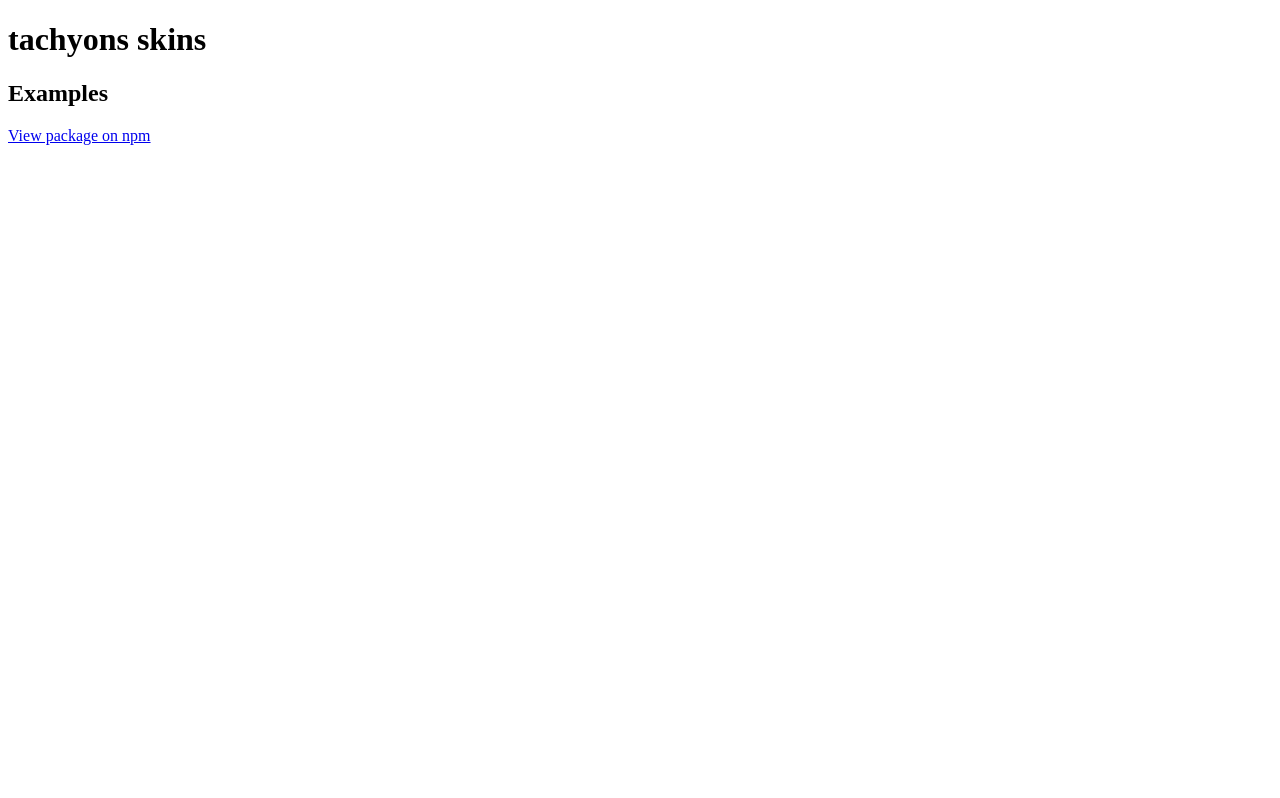
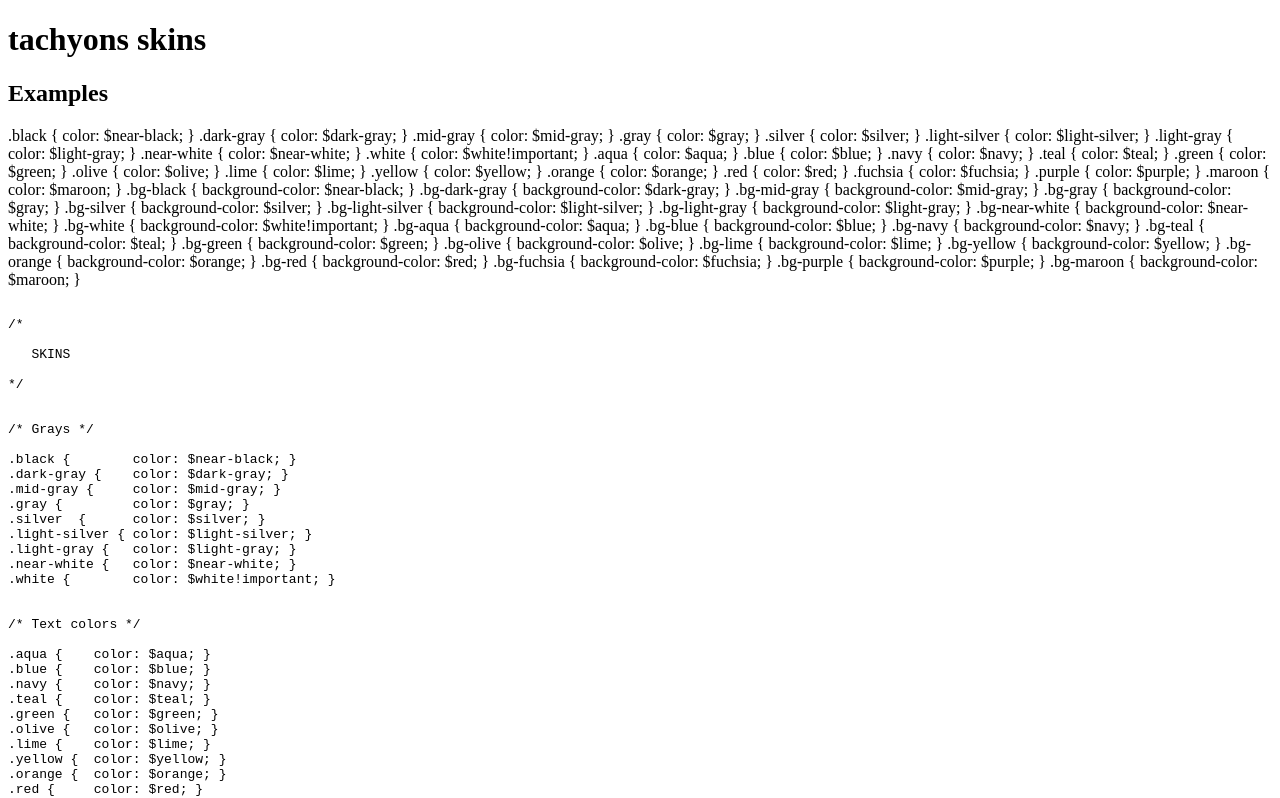
Before and after one commit to tachyons-css/tachyons-skins, a website: page index.html in a window 1280 px wide. Shown: the top 798 px of the page. Drawn offline with Linux system fonts and the light colour scheme.

Commit message:
Automatically adds code example and base for visual docs

```diff
--- a/index.html
+++ b/index.html
@@ -13,6 +13,117 @@
   <body>
     <h1>tachyons skins</h1>
     <h2>Examples</h2>
+
+.black {        color: $near-black; }
+.dark-gray {    color: $dark-gray; }
+.mid-gray {     color: $mid-gray; }
+.gray {         color: $gray; }
+.silver  {      color: $silver; }
+.light-silver { color: $light-silver; }
+.light-gray {   color: $light-gray; }
+.near-white {   color: $near-white; }
+.white {        color: $white!important; }
+.aqua {    color: $aqua; }
+.blue {    color: $blue; }
+.navy {    color: $navy; }
+.teal {    color: $teal; }
+.green {   color: $green; }
+.olive {   color: $olive; }
+.lime {    color: $lime; }
+.yellow {  color: $yellow; }
+.orange {  color: $orange; }
+.red {     color: $red; }
+.fuchsia { color: $fuchsia; }
+.purple {  color: $purple; }
+.maroon {  color: $maroon; }
+.bg-black {      background-color: $near-black; }
+.bg-dark-gray {    background-color: $dark-gray; }
+.bg-mid-gray {    background-color: $mid-gray; }
+.bg-gray {       background-color: $gray; }
+.bg-silver  {    background-color: $silver; }
+.bg-light-silver {  background-color: $light-silver; }
+.bg-light-gray {    background-color: $light-gray; }
+.bg-near-white { background-color: $near-white; }
+.bg-white {      background-color: $white!important; }
+.bg-aqua {    background-color: $aqua; }
+.bg-blue {    background-color: $blue; }
+.bg-navy {    background-color: $navy; }
+.bg-teal {    background-color: $teal; }
+.bg-green {   background-color: $green; }
+.bg-olive {   background-color: $olive; }
+.bg-lime {    background-color: $lime; }
+.bg-yellow {  background-color: $yellow; }
+.bg-orange {  background-color: $orange; }
+.bg-red {     background-color: $red; }
+.bg-fuchsia { background-color: $fuchsia; }
+.bg-purple {  background-color: $purple; }
+.bg-maroon {  background-color: $maroon; }
+    <pre>
+<code>
+/*
+
+   SKINS
+
+*/
+
+
+/* Grays */
+
+.black {        color: $near-black; }
+.dark-gray {    color: $dark-gray; }
+.mid-gray {     color: $mid-gray; }
+.gray {         color: $gray; }
+.silver  {      color: $silver; }
+.light-silver { color: $light-silver; }
+.light-gray {   color: $light-gray; }
+.near-white {   color: $near-white; }
+.white {        color: $white!important; }
+
+
+/* Text colors */
+
+.aqua {    color: $aqua; }
+.blue {    color: $blue; }
+.navy {    color: $navy; }
+.teal {    color: $teal; }
+.green {   color: $green; }
+.olive {   color: $olive; }
+.lime {    color: $lime; }
+.yellow {  color: $yellow; }
+.orange {  color: $orange; }
+.red {     color: $red; }
+.fuchsia { color: $fuchsia; }
+.purple {  color: $purple; }
+.maroon {  color: $maroon; }
+
+
+/* Background colors */
+
+.bg-black {      background-color: $near-black; }
+.bg-dark-gray {    background-color: $dark-gray; }
+.bg-mid-gray {    background-color: $mid-gray; }
+.bg-gray {       background-color: $gray; }
+.bg-silver  {    background-color: $silver; }
+.bg-light-silver {  background-color: $light-silver; }
+.bg-light-gray {    background-color: $light-gray; }
+.bg-near-white { background-color: $near-white; }
+.bg-white {      background-color: $white!important; }
+
+.bg-aqua {    background-color: $aqua; }
+.bg-blue {    background-color: $blue; }
+.bg-navy {    background-color: $navy; }
+.bg-teal {    background-color: $teal; }
+.bg-green {   background-color: $green; }
+.bg-olive {   background-color: $olive; }
+.bg-lime {    background-color: $lime; }
+.bg-yellow {  background-color: $yellow; }
+.bg-orange {  background-color: $orange; }
+.bg-red {     background-color: $red; }
+.bg-fuchsia { background-color: $fuchsia; }
+.bg-purple {  background-color: $purple; }
+.bg-maroon {  background-color: $maroon; }
+</code>
+</pre>
     <a href="http://npmjs.org/package/tachyons-skins" title="tachyons-skins">View package on npm</a>
   </body>
 </html>
```
